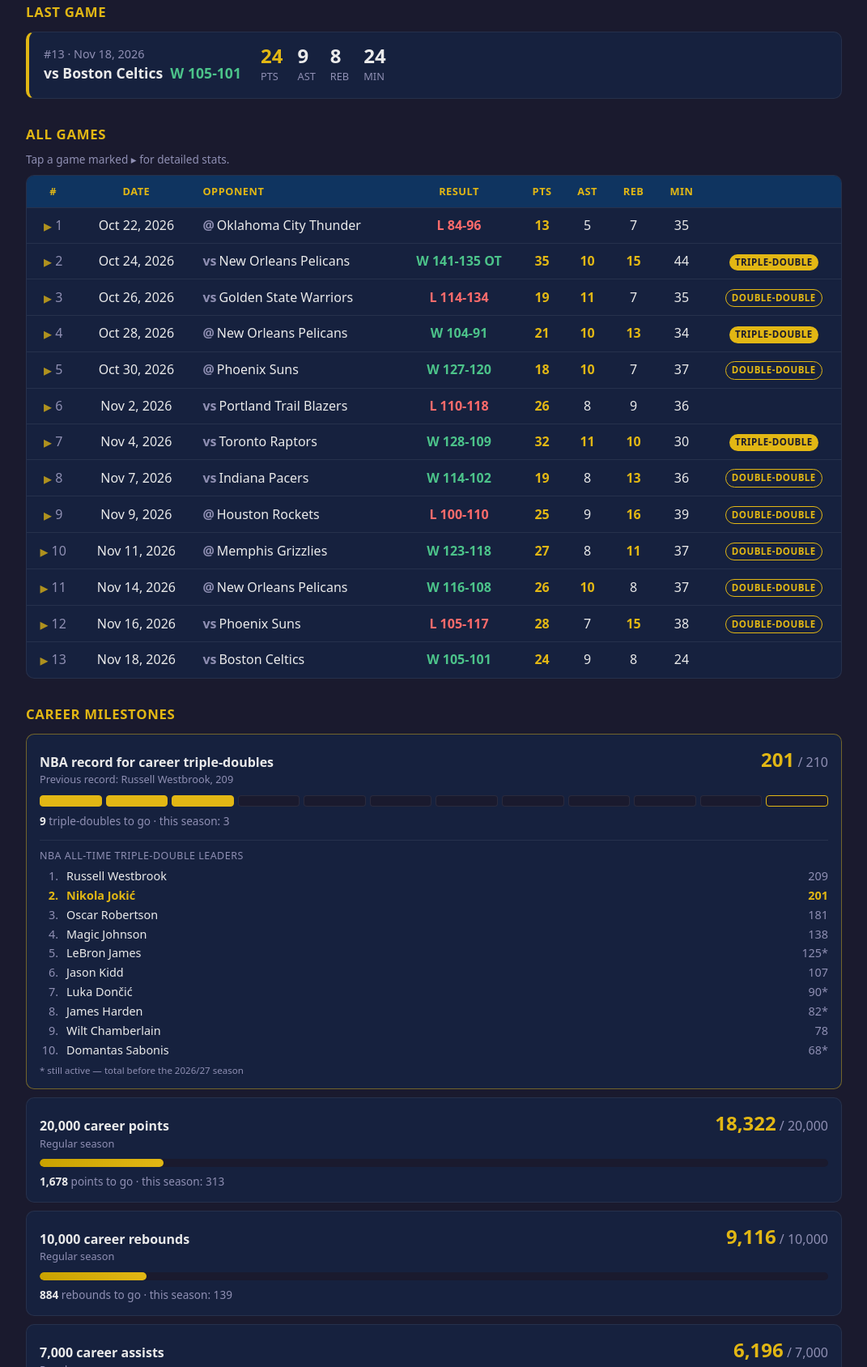
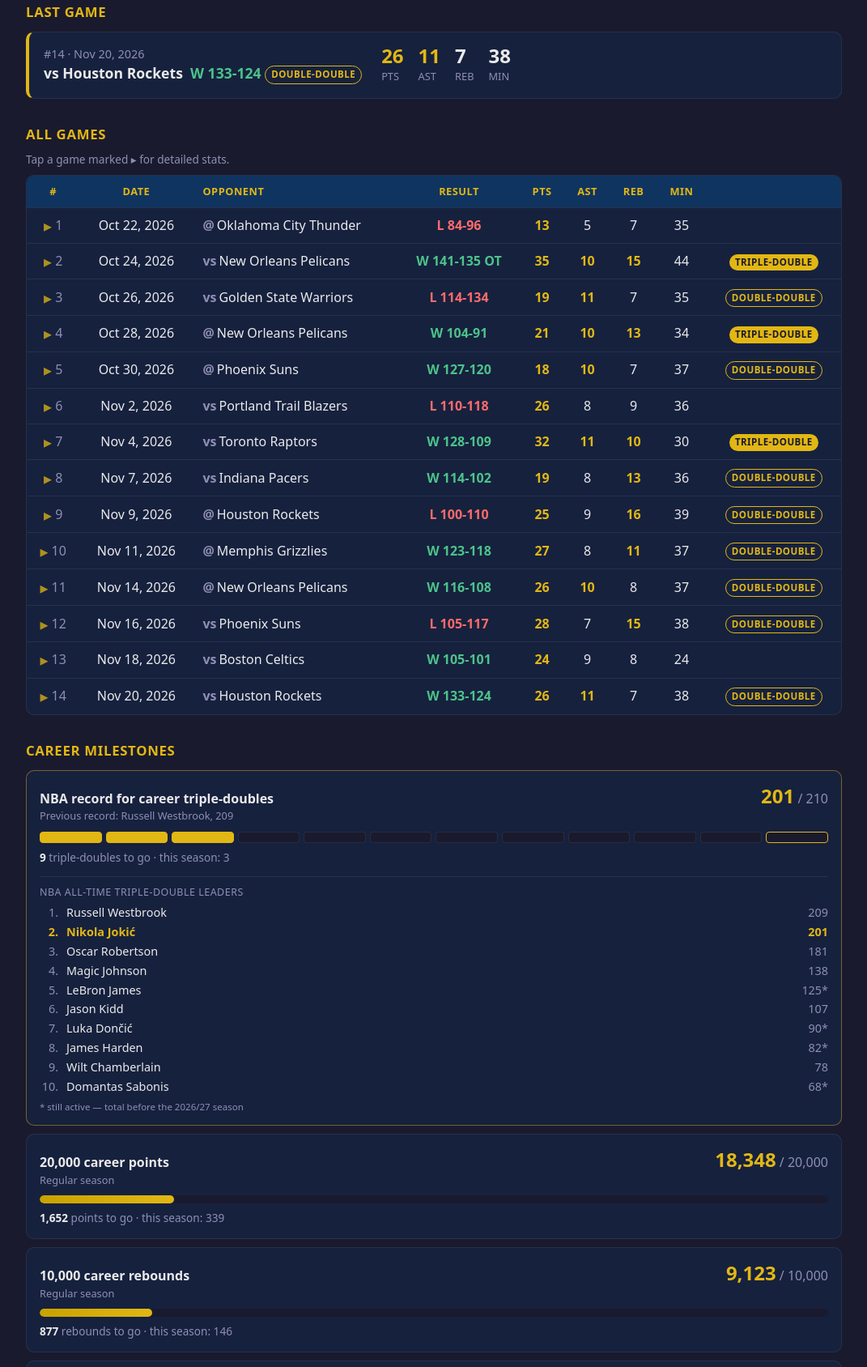
Before and after one commit to Vladimir2709/jokic-statistika, a plain HTML site: page docs/index.html in a window 1280 px wide. Shown: the part 756-2444 px from the top of the page at 81% size, without its empty margins (104-1175 px from the left). Drawn offline with nearby package versions, Linux system fonts and the light colour scheme.

Commit message:
Utakmica #14: Denver Nuggets - Houston Rockets 133:124

```diff
--- a/docs/index.html
+++ b/docs/index.html
@@ -375,20 +375,20 @@
 <script>
 // Podatke ovde upisuje aplikacija (jokic_app.py) svaki put kad se doda ili obriše utakmica.
 const PODACI = {
- "azurirano": "19.11.2026. u 18:33",
- "azurirano_iso": "2026-11-19T18:33+01:00",
+ "azurirano": "21.11.2026. u 14:44",
+ "azurirano_iso": "2026-11-21T14:44+01:00",
  "statistika": {
-  "pobede": 8,
+  "pobede": 9,
   "porazi": 5,
-  "utakmice": 13,
-  "ukupno_poena": 313,
-  "ukupno_ast": 116,
-  "ukupno_sko": 139,
-  "prosek_poena": 24.076923076923077,
-  "prosek_ast": 8.923076923076923,
-  "prosek_sko": 10.692307692307692,
-  "prosek_min": 35.53846153846154,
-  "dabl_dabl": 7,
+  "utakmice": 14,
+  "ukupno_poena": 339,
+  "ukupno_ast": 127,
+  "ukupno_sko": 146,
+  "prosek_poena": 24.214285714285715,
+  "prosek_ast": 9.071428571428571,
+  "prosek_sko": 10.428571428571429,
+  "prosek_min": 35.714285714285715,
+  "dabl_dabl": 8,
   "tripl_dabl": 3
  },
  "utakmice": [
@@ -742,6 +742,33 @@ const PODACI = {
     "plus_minus": 13
    },
    "mesto": "D"
+  },
+  {
+   "redni": 14,
+   "datum": "21.11.2026",
+   "datum_us": "2026-11-20",
+   "protivnik": "Houston Rockets",
+   "poeni": 26,
+   "asistencije": 11,
+   "skokovi": 7,
+   "minuti": 38,
+   "ishod": "W",
+   "rezultat": "133:124",
+   "ucinak": "DD",
+   "detalji": {
+    "fgm": 10,
+    "fga": 15,
+    "tpm": 2,
+    "tpa": 3,
+    "ftm": 4,
+    "fta": 4,
+    "ukradene": 0,
+    "blokade": 0,
+    "izgubljene": 4,
+    "faulovi": 3,
+    "plus_minus": 4
+   },
+   "mesto": "D"
   }
  ],
  "raspored": [
@@ -855,7 +882,7 @@ const PODACI = {
    "protivnik": "Houston Rockets",
    "mesto": "D",
    "napomena": "NBA Cup",
-   "odigrana": false
+   "odigrana": true
   },
   {
    "datum_us": "2026-11-22",
@@ -924,7 +951,7 @@ const PODACI = {
    "opis_en": "Regular season",
    "slavlje_en": "Nikola Jokić has passed 20,000 career points!",
    "pocetak": 18009,
-   "trenutno": 18322,
+   "trenutno": 18348,
    "postignuto": null
   },
   {
@@ -938,7 +965,7 @@ const PODACI = {
    "opis_en": "Regular season",
    "slavlje_en": "Nikola Jokić has passed 10,000 career rebounds!",
    "pocetak": 8977,
-   "trenutno": 9116,
+   "trenutno": 9123,
    "postignuto": null
   },
   {
@@ -952,7 +979,7 @@ const PODACI = {
    "opis_en": "Regular season",
    "slavlje_en": "Nikola Jokić has passed 7,000 career assists!",
    "pocetak": 6080,
-   "trenutno": 6196,
+   "trenutno": 6207,
    "postignuto": null
   }
  ],
```
